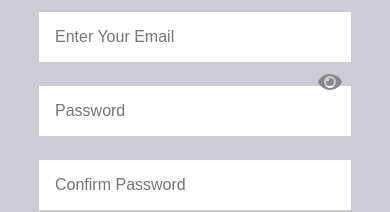
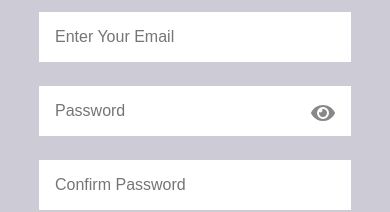
Before and after one commit to mariia-alam/chatApp, a React (Vite) app: page /signup in a window 390 px wide. Shown: the part 392-604 px from the top of the page. Built offline with nearby package versions, Linux system fonts and the light colour scheme.

Commit message:
first commit

```diff
--- a/src/App.css
+++ b/src/App.css
@@ -4,9 +4,7 @@ body {
     font-family: 'Inter', sans-serif;
     overflow:hidden;
 }
-.password input{
-    width:100%;
-}
+
 /* Landing Page */
 
 .landing{
@@ -269,12 +267,18 @@ form button {
         width:70%;
     }
 }
+.password{
+    position:relative;
+}
+.password input{
+    width:100%;
+}
 .signuppassword{
     position: absolute;
-    right: 30rem;
+    right: 1rem;
     font-size:2rem;
-    top: 59%;
-    transform: translateY(-50%);
+    /* top: 59%; */
+    transform: translateY(80%);
     cursor: pointer;
     color: #888;
 }
@@ -290,10 +294,18 @@ form button {
 
 
 @media (max-width: 768px) {
+    .password{
+    position:relative;
+}
+.password input{
+    width:100%;
+}
 .signuppassword{
-        right: 3rem;
-        top: 56.5%;
+        right: 1rem;
+        /* top: 56.5%; */
         font-size:1.5rem;
+            transform: translateY(50%);
+
 }
 .loginpassword{
         right: 3rem;
```
